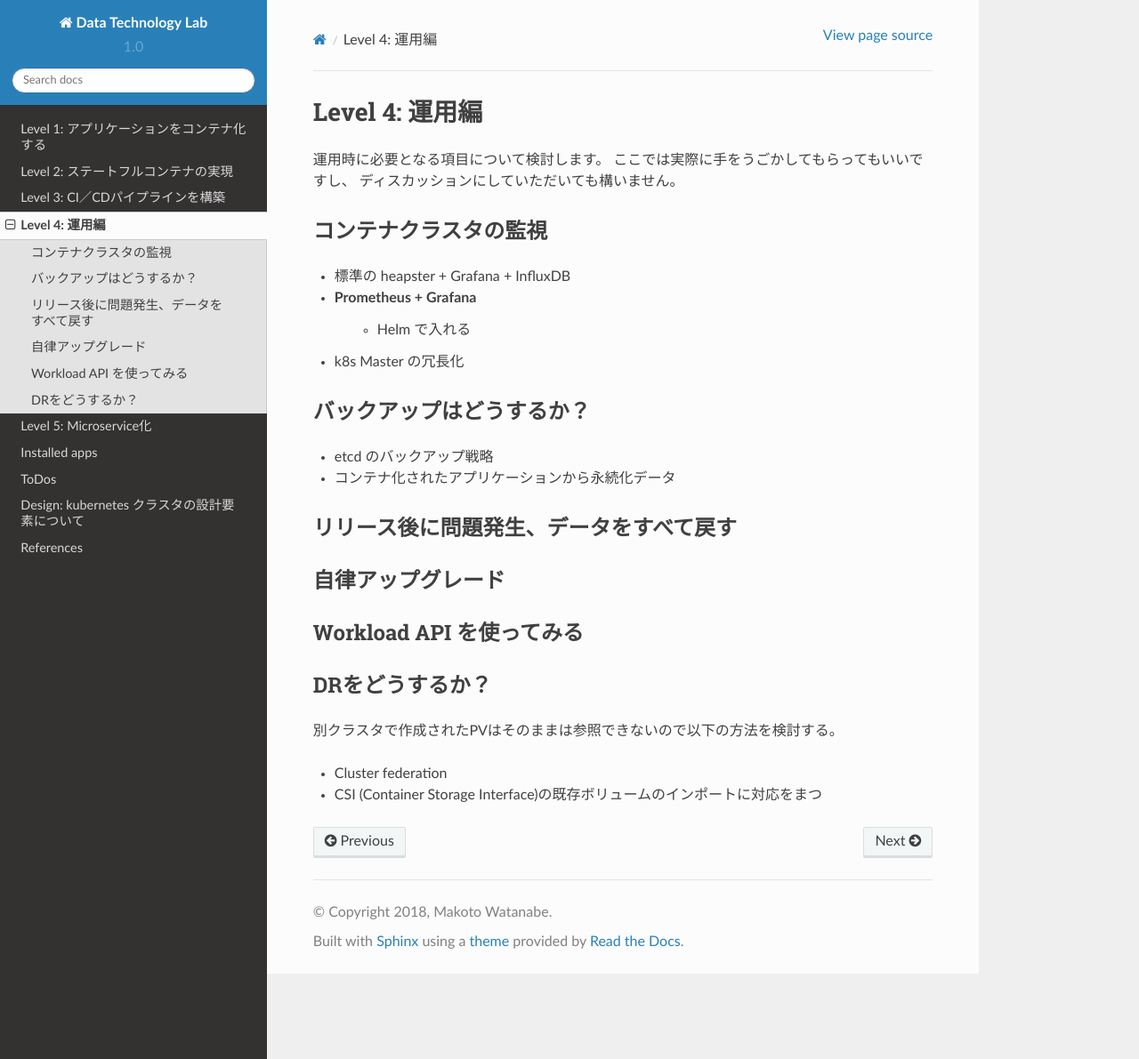
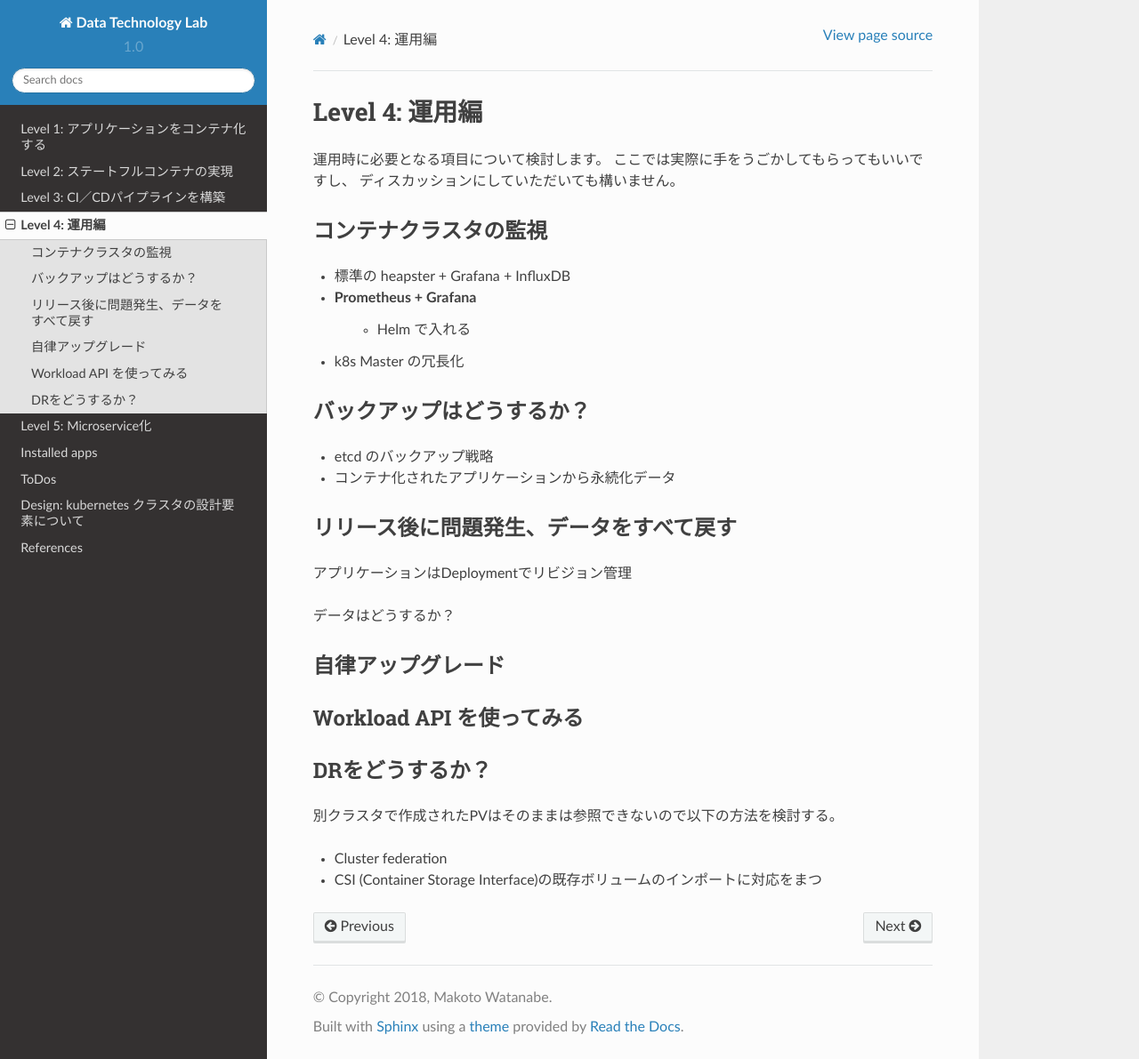
Before and after one commit to NetAppJpTechTeam/NetAppDigitalTransformationLab, a Sphinx documentation site: the page built from docs/source/Level4/index.rst, in a window 1280 px wide and 1191 px high. Shown: the whole window at 89% size. Built offline with Sphinx 7.4.7 and the Read the Docs theme 2.0.0, drawn with Linux system fonts in a browser that asks for light colours.

Commit message:
Add memo

```diff
--- a/docs/source/Level4/index.rst
+++ b/docs/source/Level4/index.rst
@@ -24,6 +24,9 @@ Level 4: 運用編
 リリース後に問題発生、データをすべて戻す
 =============================================================
 
+アプリケーションはDeploymentでリビジョン管理
+
+データはどうするか？
 
 自律アップグレード
 =============================================================
```
Also changed, not shown: docs/source/images/netapp_logo.png (added).
